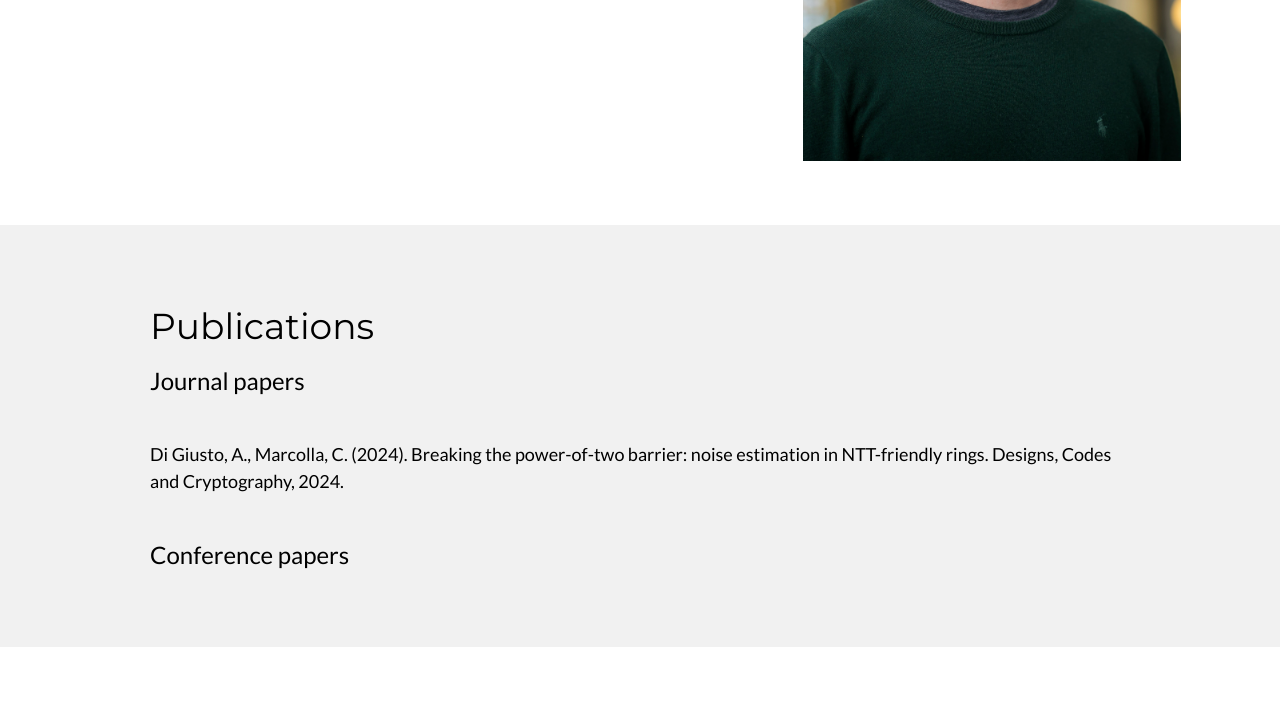
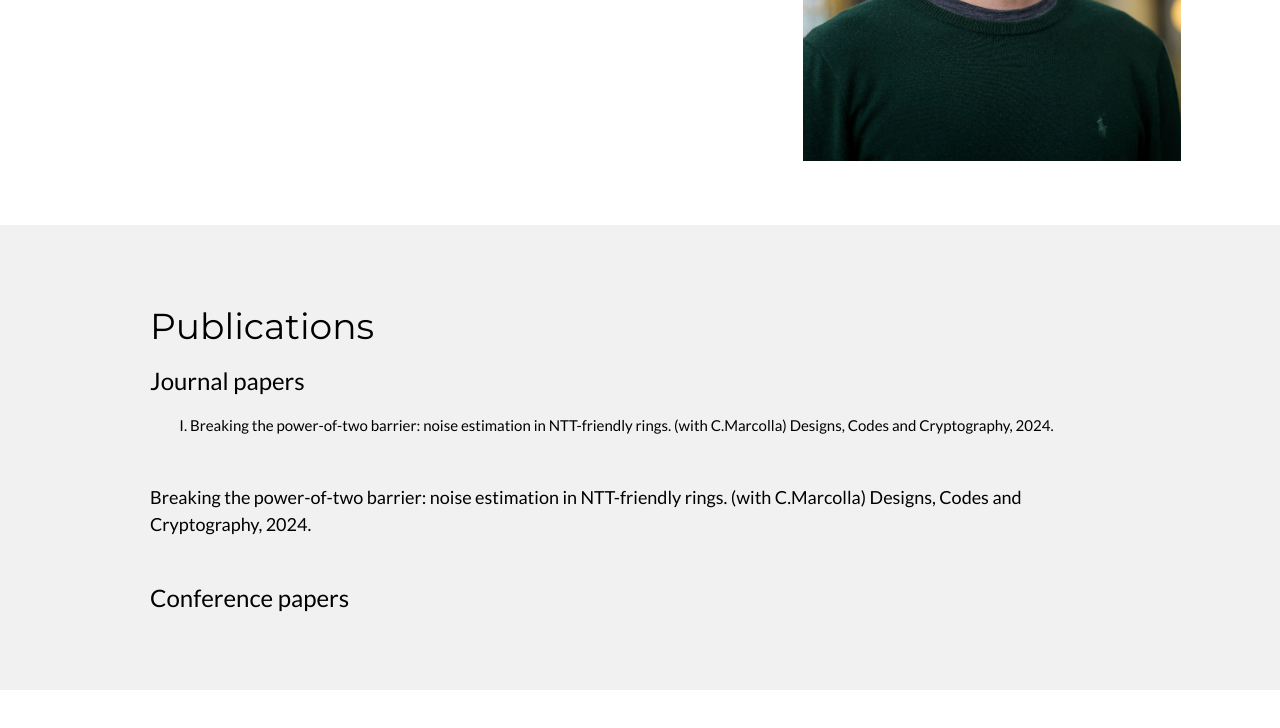
Before and after one commit to andreadigiusto/andreadigiusto.github.io, a plain HTML site: page index.html in a window 1280 px wide. Shown: the part 829-1557 px from the top of the page. Drawn offline with nearby package versions, Linux system fonts and the light colour scheme.

Commit message:
Update index.html

```diff
--- a/index.html
+++ b/index.html
@@ -1,7 +1,7 @@
 <!DOCTYPE html>
 <html lang="en">
 <head>
-<title>W3.CSS Template</title>
+<title>Andrea Di Giusto</title>
 <meta charset="UTF-8">
 <meta name="viewport" content="width=device-width, initial-scale=1">
 <link rel="stylesheet" href="https://www.w3schools.com/w3css/5/w3.css">
@@ -12,6 +12,9 @@
 body,h1,h2,h3,h4,h5,h6 {font-family: "Lato", sans-serif}
 .w3-bar,h1,button {font-family: "Montserrat", sans-serif}
 .fa-anchor,.fa-coffee {font-size:200px}
+ol {
+  list-style-type: upper-roman;
+}
 </style>
 </head>
 <body>
@@ -77,7 +80,10 @@ body,h1,h2,h3,h4,h5,h6 {font-family: "Lato", sans-serif}
   <div class="w3-content">
       <h1>Publications</h1>
       <h3>Journal papers</h3>
-      <h5 class="w3-padding-32">Di Giusto, A., Marcolla, C. (2024). Breaking the power-of-two barrier: noise estimation in NTT-friendly rings. Designs, Codes and Cryptography, 2024.</h5>
+      <ol>
+        <li>Breaking the power-of-two barrier: noise estimation in NTT-friendly rings. (with C.Marcolla) Designs, Codes and Cryptography, 2024.</li>
+      </ol>
+      <h5 class="w3-padding-32">Breaking the power-of-two barrier: noise estimation in NTT-friendly rings. (with C.Marcolla) Designs, Codes and Cryptography, 2024.</h5>
       <h3>Conference papers</h3>
   </div>
 </div>
```
